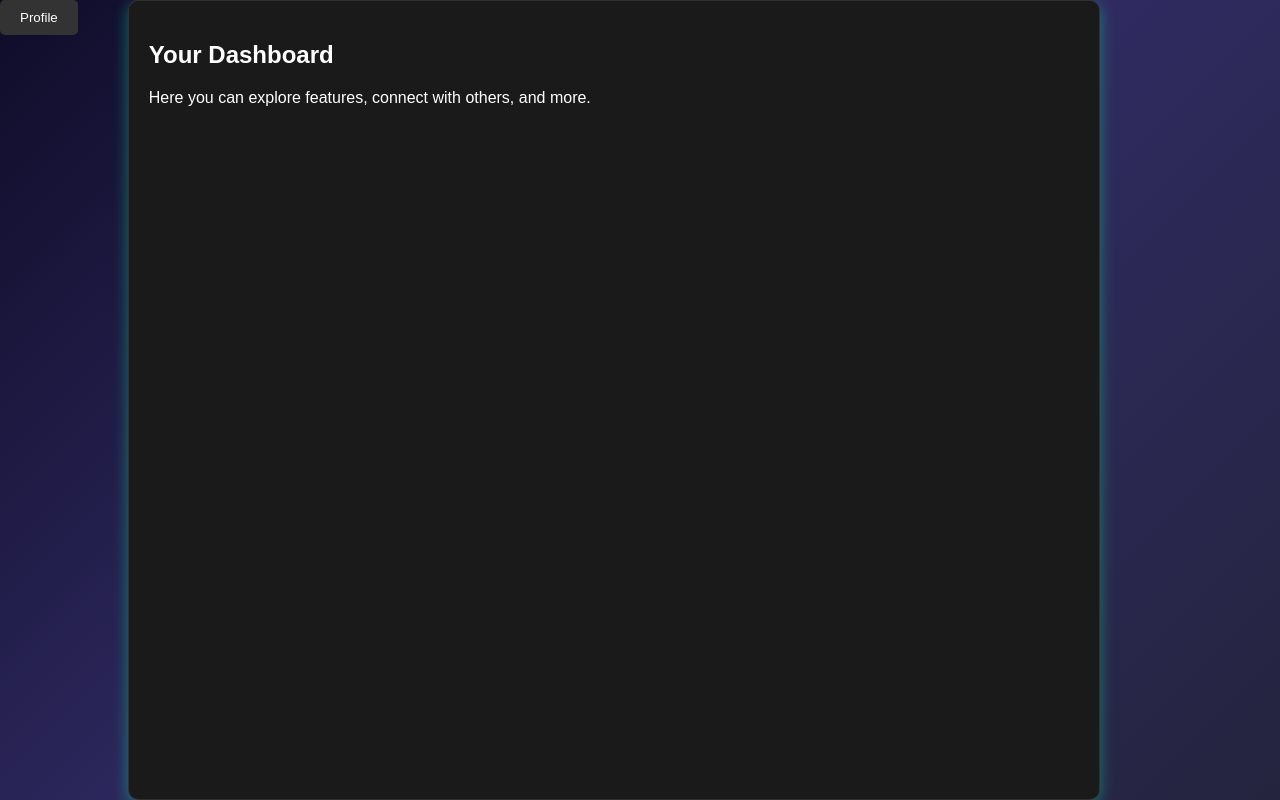
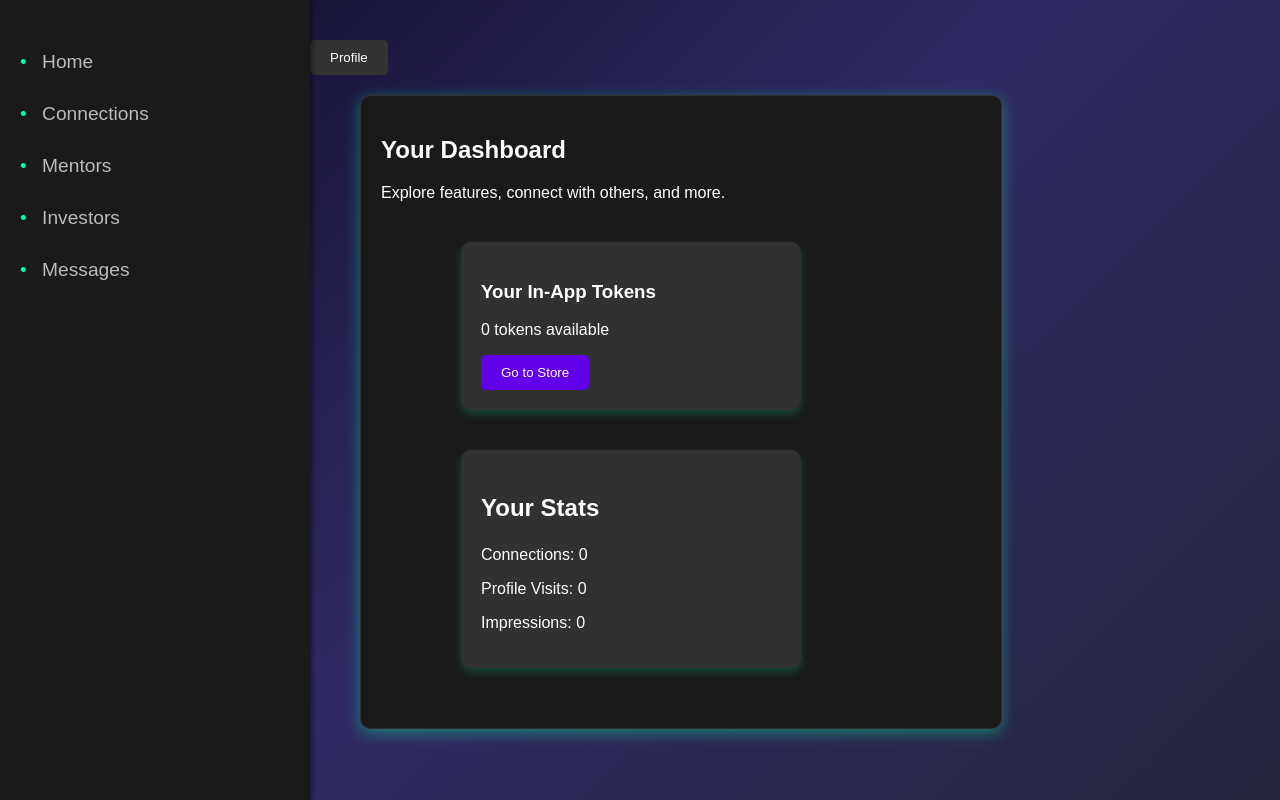
Before and after one commit to SimplyGenius-svg/ent-main, a React (Create React App) app: page /dashboard in a window 1280 px wide. Built offline with nearby package versions, Linux system fonts and the light colour scheme; no server answers; the database is empty; sample sign-in values are in the browser's storage.

Commit message:
Update Dashboard.js

```diff
--- a/src/Dashboard.js
+++ b/src/Dashboard.js
@@ -49,7 +49,19 @@ const Dashboard = () => {
 
   return (
     <div className="dashboard-container">
-      {/* Welcome Message */}
+      {/* Sidebar */}
+      <div className="sidebar">
+        <ul>
+          <li>Home</li>
+          <li>Connections</li>
+          <li>Mentors</li>
+          <li>Investors</li>
+          <li>Messages</li>
+        </ul>
+      </div>
+
+      {/* Main Dashboard Content */}
+      <div className="main-content">
         <div className="welcome-section">
           {userData && (
             <>
@@ -59,17 +71,33 @@ const Dashboard = () => {
           )}
         </div>
 
-      {/* Profile Button in Top-Right */}
         <div className="profile-section">
           <button className="profile-button" onClick={handleProfileClick}>
             Profile
           </button>
         </div>
 
-      {/* Main Dashboard Content */}
         <div className="dashboard-content">
           <h2>Your Dashboard</h2>
-        <p>Here you can explore features, connect with others, and more.</p>
+          <p>Explore features, connect with others, and more.</p>
+
+          {/* In-App Tokens */}
+          <div className="tokens-section">
+            <h3>Your In-App Tokens</h3>
+            <p>{userData ? userData.tokens : 0} tokens available</p>
+            <button className="store-button" onClick={() => navigate('/store')}>
+              Go to Store
+            </button>
+          </div>
+
+          {/* Connections, Profile Visits, Impressions */}
+          <div className="stats-section">
+            <h3>Your Stats</h3>
+            <p>Connections: {userData ? userData.connections : 0}</p>
+            <p>Profile Visits: {userData ? userData.profileVisits : 0}</p>
+            <p>Impressions: {userData ? userData.impressions : 0}</p>
+          </div>
+        </div>
       </div>
 
       {/* Edit Profile Modal */}
```
Lines whose indentation alone changed are shown as unchanged.
